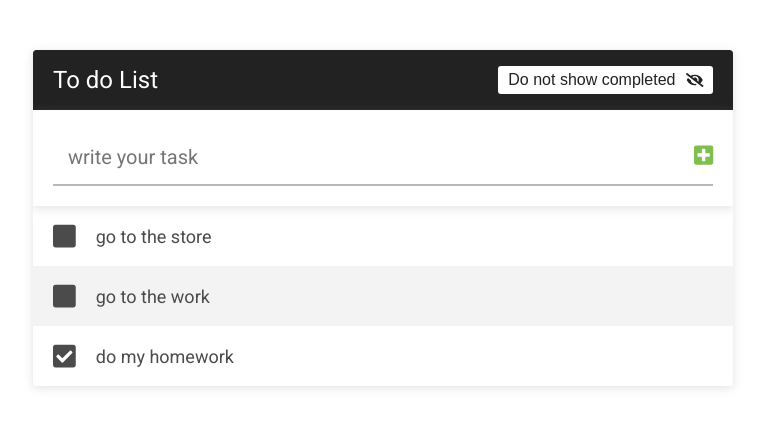
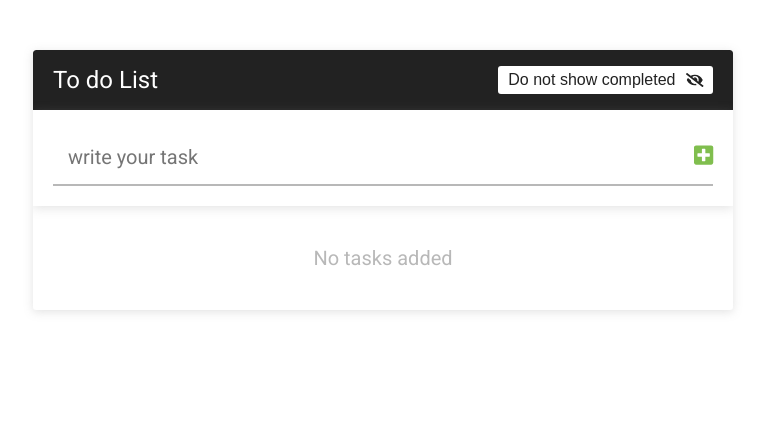
Before and after one commit to jmendozacr/todo-app, a React (Create React App) app: page / in a window 1280 px wide. Shown: the top 428 px of the page, without its empty margins (257-1022 px from the left). Built offline with nearby package versions, Linux system fonts and the light colour scheme.

Commit message:
using local storage to save the data

```diff
--- a/src/App.js
+++ b/src/App.js
@@ -1,29 +1,23 @@
-import React, { useState } from 'react';
-import { v4 as uuidv4 } from 'uuid';
+import React, { useState, useEffect } from 'react';
 import './App.css';
 import Form from './components/Form/Form';
 import Header from './components/Header/Header';
 import TaskList from './components/TaskList/TaskList';
 
 const App = () => {
-    const [showComplete, setShowComplete] = useState(true);
-    const [tasks, setTasks] = useState([
-        {
-            id: uuidv4(),
-            text: "go to the store",
-            complete: false
-        },
-        {
-            id: uuidv4(),
-            text: "go to the work",
-            complete: false
-        },
-        {
-            id: uuidv4(),
-            text: "do my homework",
-            complete: true
-        }
-    ]);
+    // get tasks from localstorage
+    const savedTasks = localStorage.getItem("tasks") ? JSON.parse(localStorage.getItem("tasks")) : [];
+    const [tasks, setTasks] = useState(savedTasks);
+
+    useEffect(() => {
+        localStorage.setItem("tasks", JSON.stringify(tasks));
+    }, [tasks]);
+
+    const getShowComplete = localStorage.getItem("showComplete") ? JSON.parse(localStorage.getItem("showComplete")) : true;
+    const [showComplete, setShowComplete] = useState(getShowComplete);
+    useEffect(() => {
+        localStorage.setItem("showComplete", showComplete.toString());
+    }, [showComplete])
 
     return (
         <div className="container">
--- a/src/components/Task/Task.js
+++ b/src/components/Task/Task.js
@@ -10,6 +10,7 @@ const Task = ({ item, updateTask, toggleComplete, removeTask }) => {
     const handleSubmitTask = (e) => {
         e.preventDefault();
         setEditingTask(false);
+        updateTask(item.id, newTask);
     }
 
     return (
@@ -29,7 +30,7 @@ const Task = ({ item, updateTask, toggleComplete, removeTask }) => {
                             value={newTask}
                             onChange={(e) => setNewTask(e.target.value)}
                         />
-                        <button onClick={() => updateTask(item.id, newTask)} type="submit" className="form-edit-task__btn">Update</button>
+                        <button type="submit" className="form-edit-task__btn">Update</button>
                     </form>
                     : item.text
                 }
```
